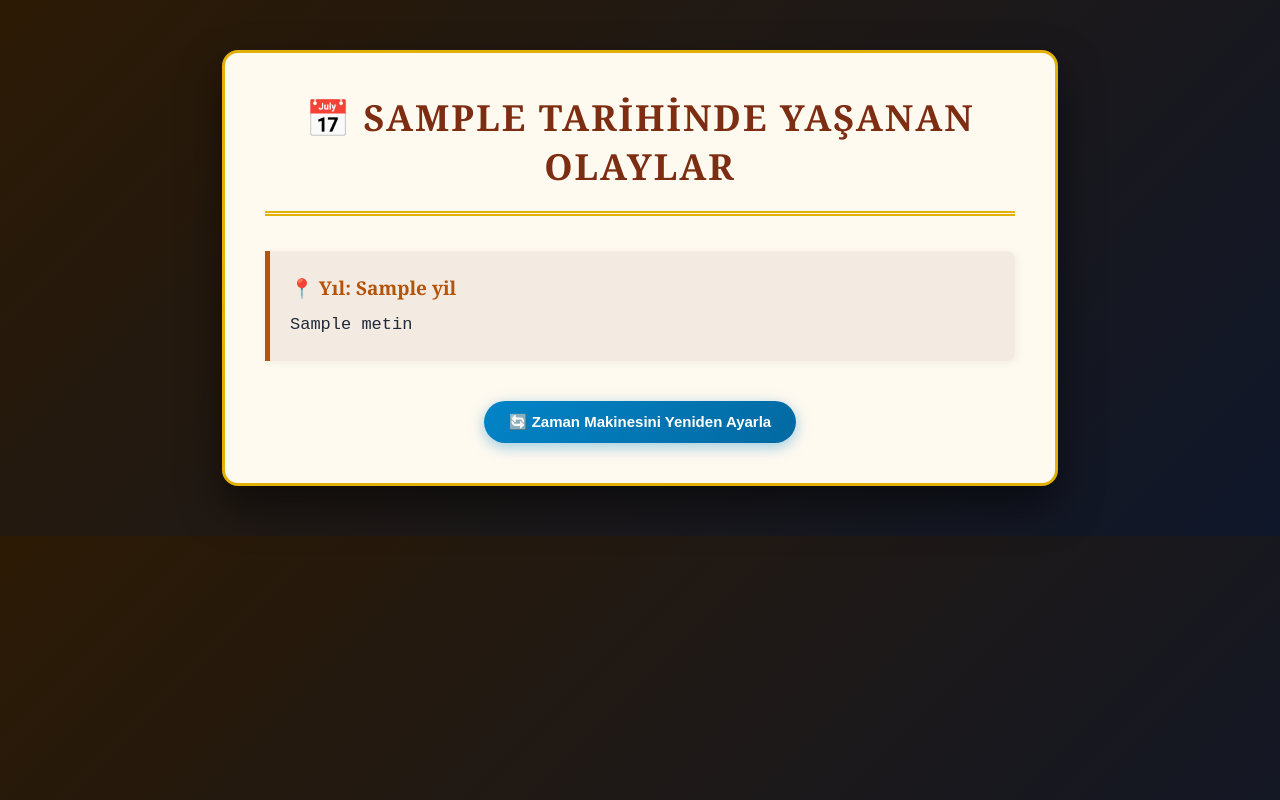
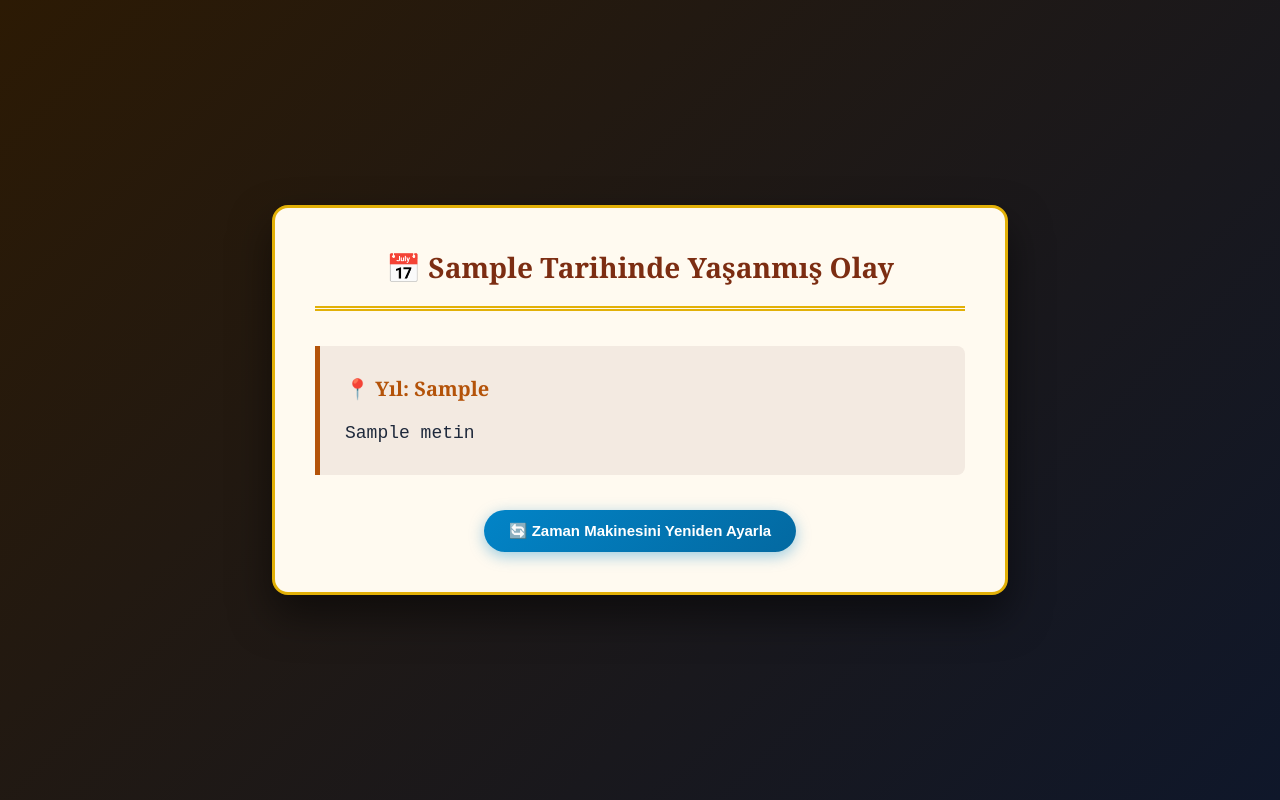
Before and after one commit to yesimcatalbas/zaman-kapsulu, a Flask app: template templates/tasarim.html in a window 1280 px wide. Run offline with Flask 3, Linux system fonts and the light colour scheme; the template is opened without the code that fills it: most values are stand-ins (such as "Sample title", 1, 10 or a date in 2020).

Commit message:
eski tasarim ve tekli olay sistemine geri donuldu

```diff
--- a/app.py
+++ b/app.py
@@ -1,4 +1,4 @@
-from flask import Flask, render_template, request, redirect, url_for
+from flask import Flask, render_template, request
 import requests
 from datetime import datetime
 
@@ -11,41 +11,34 @@ def tarihten_veri_getir(secilen_tarih):
         ay = f"{tarih_objesi.month:02d}"
         yil = tarih_objesi.year
 
-        # Wikipedia Türkçe "Tarihte Bugün" API'si
+        # Wikipedia Türkçe Tarihte Bugün API'si
         api_adresi = f"https://api.wikimedia.org/feed/v1/wikipedia/tr/onthisday/all/{ay}/{gun}"
-        headers = {'User-Agent': 'ZamanKapsuluUygulamasi/1.0 (iletisim@webkapsulu.com)'}
+        headers = {'User-Agent': 'ZamanKapsuluUygulamasi/1.0 (iletisim@zaman-kapsulu.com)'}
 
         yanit = requests.get(api_adresi, headers=headers).json()
         olaylar = yanit.get("selected", [])
 
-        # O güne ait tüm olayları temiz bir liste haline getiriyoruz
-        olay_listesi = []
-        for olay in olaylar:
-            metin = olay.get("text")
-            olay_yili = olay.get("year")
-            if metin and olay_yili:
-                olay_listesi.append({
-                    "yil": olay_yili,
-                    "metin": metin
-                })
-
-        # Eğer o güne ait hiçbir olay dönmezse boş kalmasın diye önlem
-        if not olay_listesi:
-            olay_listesi.append({
-                "yil": yil,
-                "metin": "Bu tarihe ait arşiv kaydı bulunamadı."
-            })
+        if olaylar:
+            # En son gerçekleşen tek bir olayı seçiyoruz
+            en_son_olay = olaylar[-1]
+            metin = en_son_olay.get("text", "")
+            olay_yili = en_son_olay.get("year", yil)
+        else:
+            metin = "Bu tarihe ait özel bir arşiv kaydı bulunamadı."
+            olay_yili = yil
 
         return {
             "durum": True,
             "tam_tarih": f"{gun}.{ay}.{yil}",
-            "olaylar": olay_listesi
+            "olay_yili": olay_yili,
+            "metin": metin
         }
     except Exception as hata:
         return {
             "durum": False,
             "tam_tarih": secilen_tarih,
-            "olaylar": [{"yil": "Hata", "metin": "Arşiv bağlantısında bir sorun oluştu."}]
+            "olay_yili": "Hata",
+            "metin": "Arşiv bağlantısında bir sorun oluştu."
         }
 
 @app.route("/", methods=["GET", "POST"])
--- a/templates/tasarim.html
+++ b/templates/tasarim.html
@@ -10,59 +10,50 @@
             background: linear-gradient(135deg, #2c1a04 0%, #0f172a 100%);
             color: #f8fafc;
             margin: 0;
-            padding: 50px 20px;
-            display: block;
+            height: 100vh;
+            display: flex;
+            justify-content: center;
+            align-items: center;
         }
         .kapsul {
-            max-width: 750px;
-            margin: auto;
+            max-width: 650px;
+            width: 100%;
             border: 3px solid #e2b007;
             padding: 40px;
             background-color: #fffaf0;
             color: #1e293b;
             border-radius: 16px;
             box-shadow: 0 20px 40px rgba(0,0,0,0.5);
+            text-align: center;
         }
         .ust-baslik {
-            text-align: center;
             border-bottom: 5px double #e2b007;
             padding-bottom: 20px;
             margin-bottom: 35px;
         }
         .ust-baslik h1 {
             font-family: 'Georgia', serif;
-            font-size: 36px;
+            font-size: 28px;
             margin: 0;
             color: #7c2d12;
-            text-transform: uppercase;
-            letter-spacing: 2px;
         }
-        .olay-listesi {
-            margin-top: 20px;
-        }
-        /* Her bir gazete maddesi/olay kutusu */
-        .gazete-maddesi {
+        .olay-icerik {
             background: #f3eae1;
             border-left: 5px solid #b45309;
-            padding: 20px;
-            margin-bottom: 20px;
+            padding: 25px;
             line-height: 1.8;
-            font-size: 17px;
+            font-size: 18px;
             text-align: justify;
             border-radius: 0 8px 8px 0;
-            box-shadow: 2px 2px 8px rgba(0,0,0,0.05);
+            margin-bottom: 35px;
         }
         .olay-yili {
             font-weight: bold;
             color: #b45309;
-            font-size: 19px;
+            font-size: 20px;
             display: block;
-            margin-bottom: 5px;
+            margin-bottom: 10px;
             font-family: 'Georgia', serif;
-        }
-        .alt-menu {
-            margin-top: 40px;
-            text-align: center;
         }
         .btn-geri {
             display: inline-block;
@@ -82,16 +73,12 @@
 
     <div class="kapsul">
         <div class="ust-baslik">
-            <h1>📅 {{ veri.tam_tarih }} TARİHİNDE YAŞANAN OLAYLAR</h1>
+            <h1>📅 {{ veri.tam_tarih }} Tarihinde Yaşanmış Olay</h1>
         </div>
 
-        <div class="olay-listesi">
-            {% for olay in veri.olaylar %}
-            <div class="gazete-maddesi">
-                <span class="olay-yili">📍 Yıl: {{ olay.yil }}</span>
-                {{ olay.metin }}
-            </div>
-            {% endfor %}
+        <div class="olay-icerik">
+            <span class="olay-yili">📍 Yıl: {{ veri.olay_yili }}</span>
+            {{ veri.metin }}
         </div>
 
         <div class="alt-menu">
```
Also changed, not shown: templates/index.html (+6 -4 lines).
